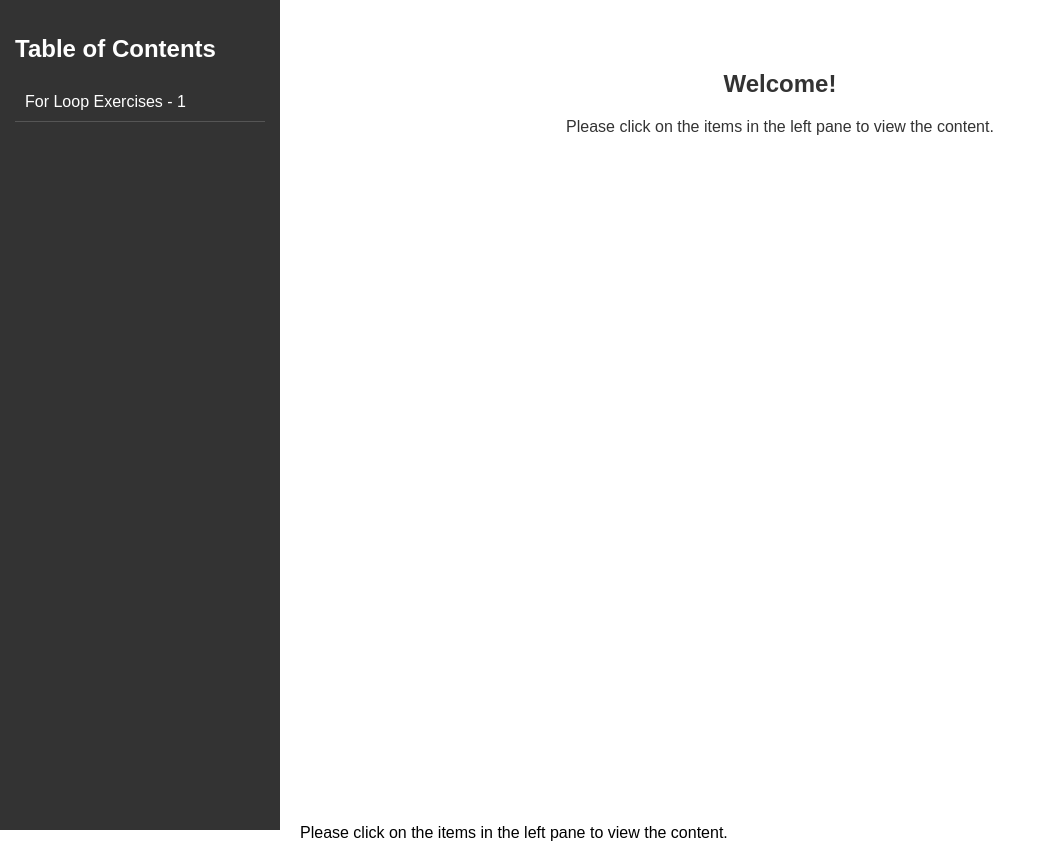
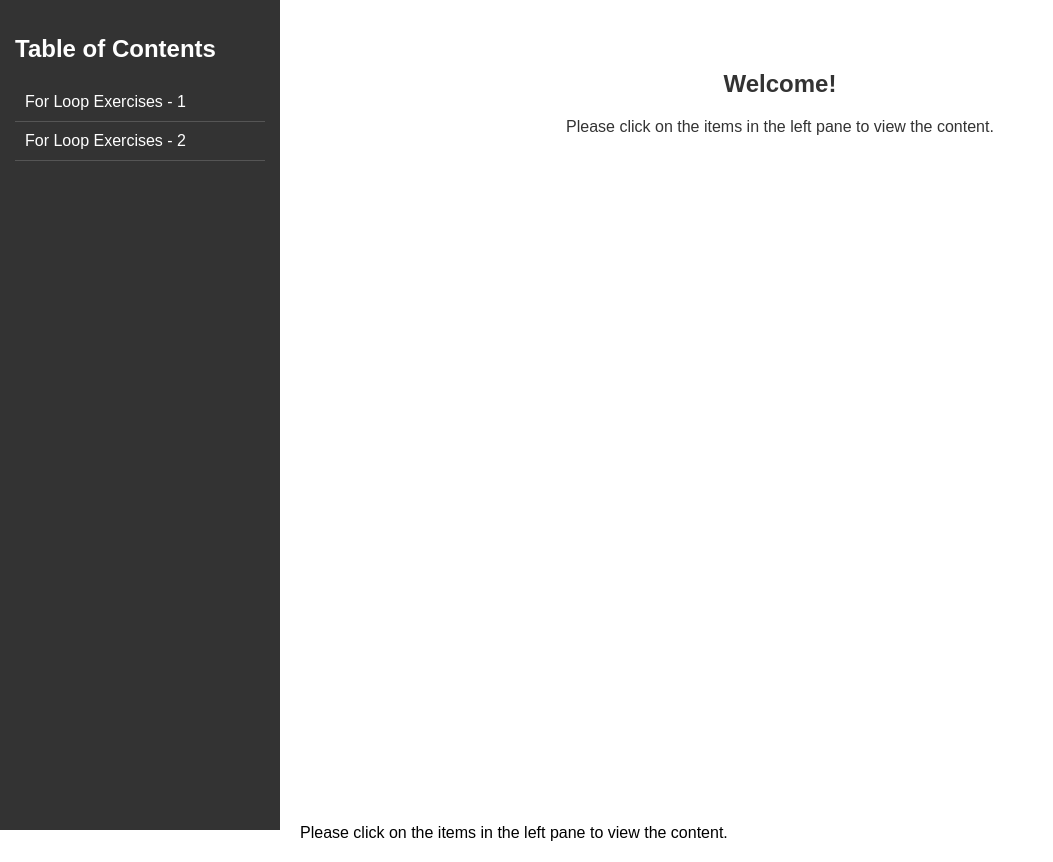
Before and after one commit to haifrancis/PythonExercises, a plain HTML site: page index.htm in a window 1280 px wide. Shown: the whole page, without its empty margins (0-1053 px from the left). Drawn offline with Linux system fonts and the light colour scheme.

Commit message:
Update index.htm

```diff
--- a/index.htm
+++ b/index.htm
@@ -42,8 +42,8 @@
     <div class="sidebar">
         <h2>Table of Contents</h2>
         <a href="for_loop_1a.html" target="contentFrame">For Loop Exercises - 1</a>
-<!--         <a href="for_loop_1b.html" target="contentFrame">For Loop Exercises - 2</a>
-        <a href="if_conditional_1a.html" target="contentFrame">Conditionals - IF - 1</a> -->
+        <a href="for_loop_1b.html" target="contentFrame">For Loop Exercises - 2</a>
+<!--    <a href="if_conditional_1a.html" target="contentFrame">Conditionals - IF - 1</a> -->
 
         <!-- <div class="submenu" onclick="toggleSubmenu('submenu1')">Page 1 </div>
         <div id="submenu1" class="submenu-container">
```
